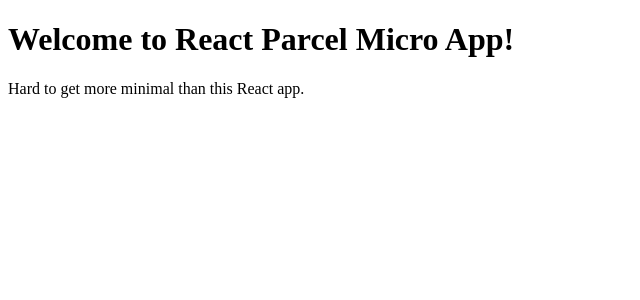
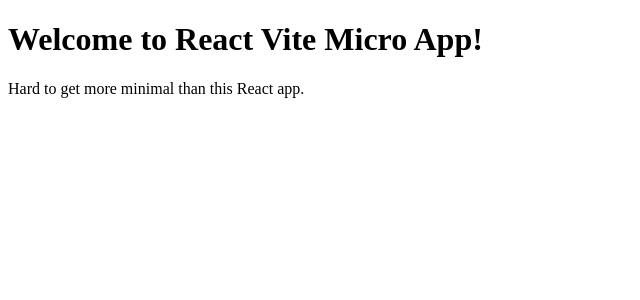
Before and after one commit to nano-react-app/template-js, a React (Vite) app: page / in a window 1280 px wide. Shown: the top 300 px of the page, without its empty margins (0-640 px from the left). Built offline with nearby package versions, Linux system fonts and the light colour scheme.

Commit message:
Updated some of the ReadMe for vite

```diff
--- a/package.json
+++ b/package.json
@@ -4,7 +4,7 @@
     "description": "Hard to get more minimal than this React app",
     "license": "MIT",
     "scripts": {
-        "start": "vite --port 1234",
+        "start": "vite",
         "build": "vite build"
     },
     "dependencies": {
--- a/src/App.jsx
+++ b/src/App.jsx
@@ -2,7 +2,7 @@
 
 export default () => (
   <>
-    <h1>Welcome to React Parcel Micro App!</h1>
+    <h1>Welcome to React Vite Micro App!</h1>
     <p>Hard to get more minimal than this React app.</p>
   </>
 );
```
Also changed, not shown: 1 other file (tests, documents, lock files or other folders).
